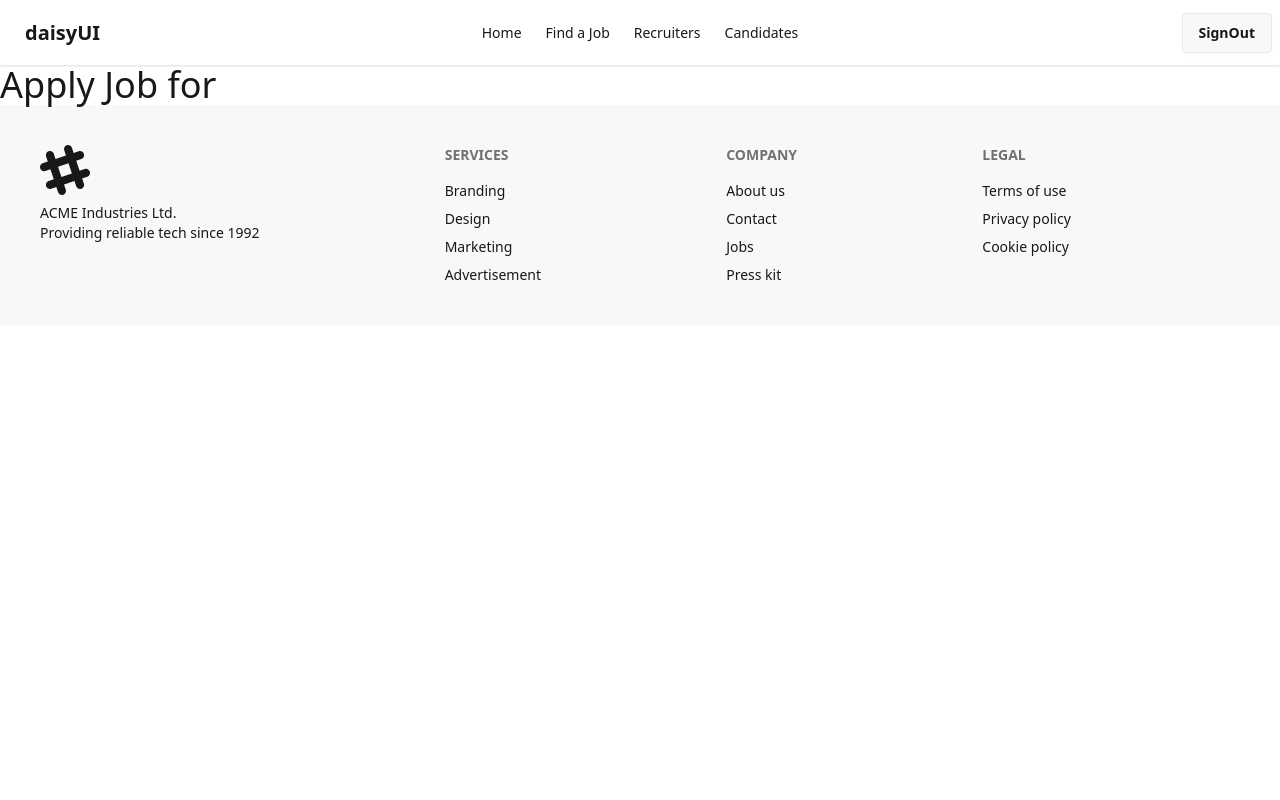
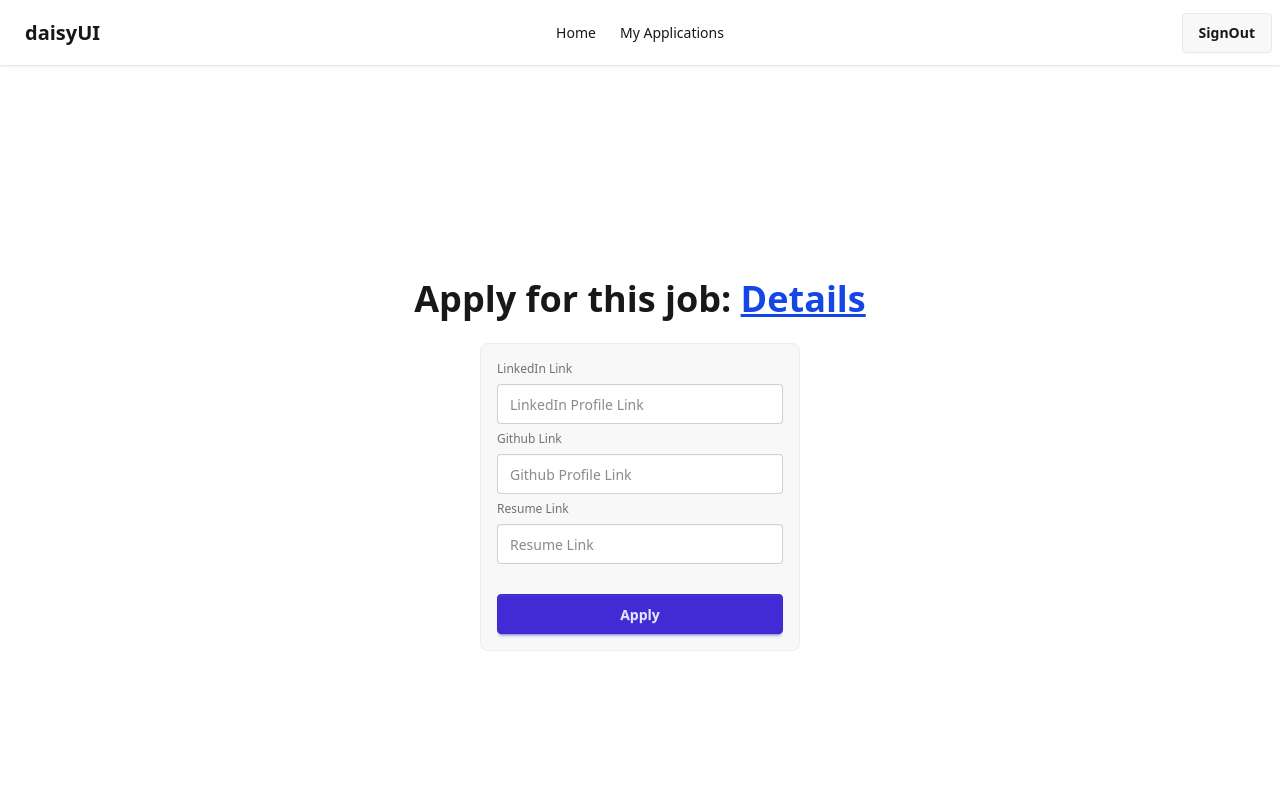
Before and after one commit to MdRakibHossen917/Career-Code-Client, a React (Vite) app: page /jobApply/1 in a window 1280 px wide. Shown: the top 800 px of the page. Built offline with nearby package versions, Linux system fonts and the light colour scheme; no server answers; sample sign-in values are in the browser's storage.

Commit message:
my Application wonk done

```diff
--- a/package.json
+++ b/package.json
@@ -11,6 +11,7 @@
   },
   "dependencies": {
     "@tailwindcss/vite": "^4.1.7",
+    "axios": "^1.9.0",
     "firebase": "^11.8.1",
     "lottie-react": "^2.4.1",
     "lucide-react": "^0.511.0",
@@ -18,6 +19,7 @@
     "react": "^19.1.0",
     "react-dom": "^19.1.0",
     "react-router": "^7.6.1",
+    "sweetalert2": "^11.22.0",
     "tailwindcss": "^4.1.7"
   },
   "devDependencies": {
--- /dev/null
+++ b/src/api/applicationsApi.js
@@ -0,0 +1,5 @@
+export const myApplicationsPromise = (email) => {
+  return fetch(`http://localhost:5000/applications?email=${email}`).then(
+    (res) => res.json()
+  );
+};
--- a/src/pages/JobApply/JobApply.jsx
+++ b/src/pages/JobApply/JobApply.jsx
@@ -1,15 +1,90 @@
 import React from "react";
-import { useParams } from "react-router";
+import { Link, useParams } from "react-router";
 import useAuth from "../../hooks/useAuth";
+import axios from "axios";
+import Swal from "sweetalert2";
 
 const JobApply = () => {
+    //jobId is Id
   const { id: jobId } = useParams();
   //Custom hooks useAuth
   const { user } = useAuth();
   console.log(jobId, user);
+
+  const handleApplyFromSubmit = (e) => {
+    e.preventDefault();
+    const form = e.target;
+    const linkedIn = form.likedIn.value;
+    const github = form.github.value;
+    const Resume = form.Resume.value;
+    console.log(linkedIn, github, Resume);
+
+    const application = {
+        jobId,
+        applicant: user.email,
+        linkedIn,
+        github,
+        Resume
+    }
+    //
+    axios.post('http://localhost:5000/applications',application)
+    .then(res=>{
+        console.log(res.data)
+        if (res.data.insertedId) {
+          Swal.fire({
+            position: "center",
+            icon: "success",
+            title: "Your application has been submitted",
+            showConfirmButton: false,
+            timer: 1500,
+          });
+          form.reset();
+
+        }
+
+    })
+    .catch(error=>{
+        console.log(error)
+    })
+
+  };
   return (
-    <div>
-      <h3 className="text-4xl">Apply Job for</h3>
+    <div className="flex flex-col items-center justify-center min-h-screen text-center p-4">
+      <h3 className="text-4xl font-bold mb-6">
+        Apply for this job:{" "}
+        <Link to={`/jobs/${jobId}`}>
+          <span className="text-blue-700 underline">Details</span>
+        </Link>
+      </h3>
+      <form onSubmit={handleApplyFromSubmit}>
+        <fieldset className="fieldset bg-base-200 border-base-300 rounded-box w-xs border p-4">
+          <label className="label">LinkedIn Link</label>
+          <input
+            type="url"
+            name="likedIn"
+            className="input"
+            placeholder="LinkedIn Profile Link"
+          />
+
+          <label className="label">Github Link</label>
+          <input
+            type="url"
+            name="github"
+            className="input"
+            placeholder="Github Profile Link"
+          />
+
+          <label className="label">Resume Link</label>
+          <input
+            type="url"
+            name="Resume"
+            className="input"
+            placeholder="Resume Link"
+          />
+
+          <button className="btn btn-primary mt-6 w-full">Apply</button>
+        </fieldset>
+      </form>
     </div>
   );
 };
--- /dev/null
+++ b/src/pages/MyApplications/ApplicationsList.jsx
@@ -0,0 +1,43 @@
+import React, { use } from "react";
+import JobApplicationsRow from "./JobApplicationsRow";
+
+const ApplicationsList = ({ myApplicationsPromise }) => {
+  const applications = use(myApplicationsPromise);
+  return (
+    <div>
+      <h2 className="text-3xl">
+        Job applications so far:{applications.length}
+      </h2>
+
+      <div className="overflow-x-auto">
+        <table className="table">
+          {/* head */}
+          <thead>
+            <tr>
+              <th>
+                <label>
+                  <input type="checkbox" className="checkbox" />
+                </label>
+              </th>
+              <th>Name</th>
+              <th>Job</th>
+              <th>Favorite Color</th>
+              <th></th>
+            </tr>
+          </thead>
+          <tbody>
+            {applications.map((application, index) => (
+              <JobApplicationsRow
+                key={application._id}
+                index={index}
+                application={application}
+              ></JobApplicationsRow>
+            ))}
+          </tbody>
+        </table>
+      </div>
+    </div>
+  );
+};
+
+export default ApplicationsList;
--- /dev/null
+++ b/src/pages/MyApplications/ApplicationsStat.jsx
@@ -0,0 +1,27 @@
+import React from "react";
+
+const ApplicationsStat = () => {
+  return (
+    <div className="stats shadow">
+      <div className="stat place-items-center">
+        <div className="stat-title">Downloads</div>
+        <div className="stat-value">31K</div>
+        <div className="stat-desc">From January 1st to February 1st</div>
+      </div>
+
+      <div className="stat place-items-center">
+        <div className="stat-title">Users</div>
+        <div className="stat-value text-secondary">4,200</div>
+        <div className="stat-desc text-secondary">↗︎ 40 (2%)</div>
+      </div>
+
+      <div className="stat place-items-center">
+        <div className="stat-title">New Registers</div>
+        <div className="stat-value">1,200</div>
+        <div className="stat-desc">↘︎ 90 (14%)</div>
+      </div>
+    </div>
+  );
+};
+
+export default ApplicationsStat;
--- /dev/null
+++ b/src/pages/MyApplications/JobApplicationsRow.jsx
@@ -0,0 +1,51 @@
+import React from "react";
+
+const JobApplicationsRow = ({ application, index }) => {
+  const { company, title, company_logo } = application;
+
+  //
+  const handleDelete =() =>{
+console.log('click')
+  }
+  return (
+    <div>
+      {/* row 1 */}
+      <tr>
+        <th>
+          <label>{index + 1}</label>
+        </th>
+        <td>
+          <div className="flex items-center gap-3">
+            <div className="avatar">
+              <div className="mask mask-squircle h-12 w-12">
+                <img src={company_logo} alt="Avatar Tailwind CSS Component" />
+              </div>
+            </div>
+            <div>
+              <div className="font-bold">H{title}</div>
+              <div className="text-sm opacity-50">{company}</div>
+            </div>
+          </div>
+        </td>
+        <td>
+          Zemlak, Daniel and Leannon
+          <br />
+          <span className="badge badge-ghost badge-sm">
+            Desktop Support Technician
+          </span>
+        </td>
+        <td>Purple</td>
+        <th>
+          <button
+            onClick={handleDelete}
+            className="btn bg-red-700 text-white btn-xs"
+          >
+            Delete
+          </button>
+        </th>
+      </tr>
+    </div>
+  );
+};
+
+export default JobApplicationsRow;
--- /dev/null
+++ b/src/pages/MyApplications/MyApplications.jsx
@@ -0,0 +1,21 @@
+import React, { Suspense } from "react";
+import ApplicationsStat from "./ApplicationsStat";
+import ApplicationsList from "./ApplicationsList";
+import useAuth from "../../hooks/useAuth";
+import { myApplicationsPromise } from "../../api/applicationsApi";
+
+const MyApplications = () => {
+  const { user } = useAuth();
+  return (
+    <div>
+      <ApplicationsStat></ApplicationsStat>
+      <Suspense fallback={"loading your applications"}>
+        <ApplicationsList
+          myApplicationsPromise={myApplicationsPromise(user.email)}
+        ></ApplicationsList>
+      </Suspense>
+    </div>
+  );
+};
+
+export default MyApplications;
--- a/src/pages/Shared/Navbar.jsx
+++ b/src/pages/Shared/Navbar.jsx
@@ -20,16 +20,12 @@ const Navbar = () => {
       <li>
         <NavLink to="/">Home</NavLink>
       </li>
-      <li>
-        <NavLink to="/findJob">Find a Job</NavLink>
-      </li>
-      <li>
-        <NavLink to="/recruiters">Recruiters</NavLink>
-      </li>
 
-      <li>
-        <NavLink to="/candidates">Candidates</NavLink>
-      </li>
+      {user && (
+        <li>
+          <NavLink to="/myApplications">My Applications</NavLink>
+        </li>
+      )}
     </>
   );
   return (
@@ -44,7 +40,6 @@ const Navbar = () => {
               viewBox="0 0 24 24"
               stroke="currentColor"
             >
-
               <path
                 strokeLinecap="round"
                 strokeLinejoin="round"
--- a/src/router/router.jsx
+++ b/src/router/router.jsx
@@ -7,6 +7,7 @@ import SignIn from "../pages/SignIn/SignIn";
 import JobDetails from "../pages/JobDetails/JobDetails";
 import PrivateRoutes from "../routes/PrivateRoutes";
 import JobApply from "../pages/JobApply/JobApply";
+import MyApplications from "../pages/MyApplications/MyApplications";
 
 const router = createBrowserRouter([
   {
@@ -36,6 +37,14 @@ const router = createBrowserRouter([
         ),
       },
       {
+        path: "/myApplications",
+        element: (
+          <PrivateRoutes>
+            <MyApplications></MyApplications>
+          </PrivateRoutes>
+        ),
+      },
+      {
         path: "/recruiters",
         // Component: Register,
       },
--- a/src/routes/PrivateRoutes.jsx
+++ b/src/routes/PrivateRoutes.jsx
@@ -11,6 +11,7 @@ const PrivateRoutes = ({ children }) => {
     return <span className="loading loading-spinner loading-xl"></span>;
   }
 
+
   if (!user) {
     return <Navigate to="/signIn" state={location.pathname}></Navigate>;
   }
```
Also changed, not shown: 1 other file (tests, documents, lock files or other folders).
